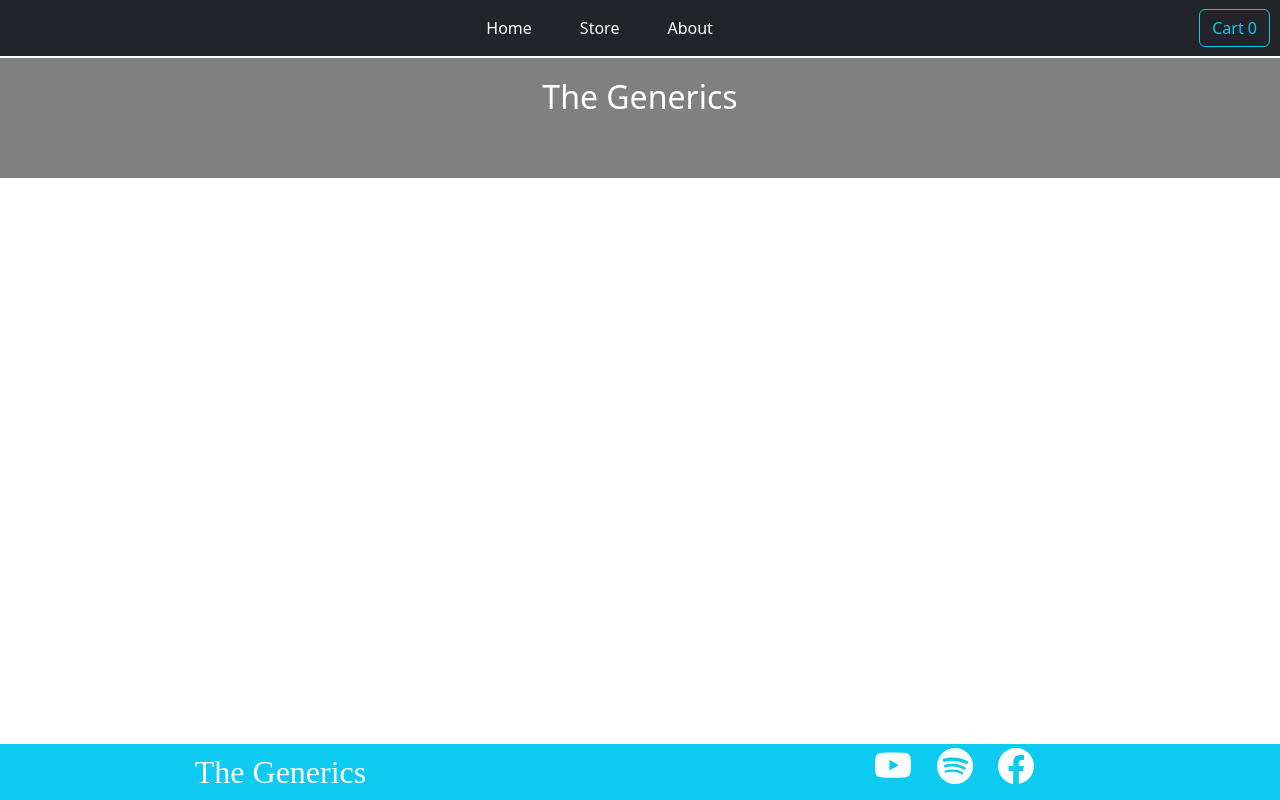
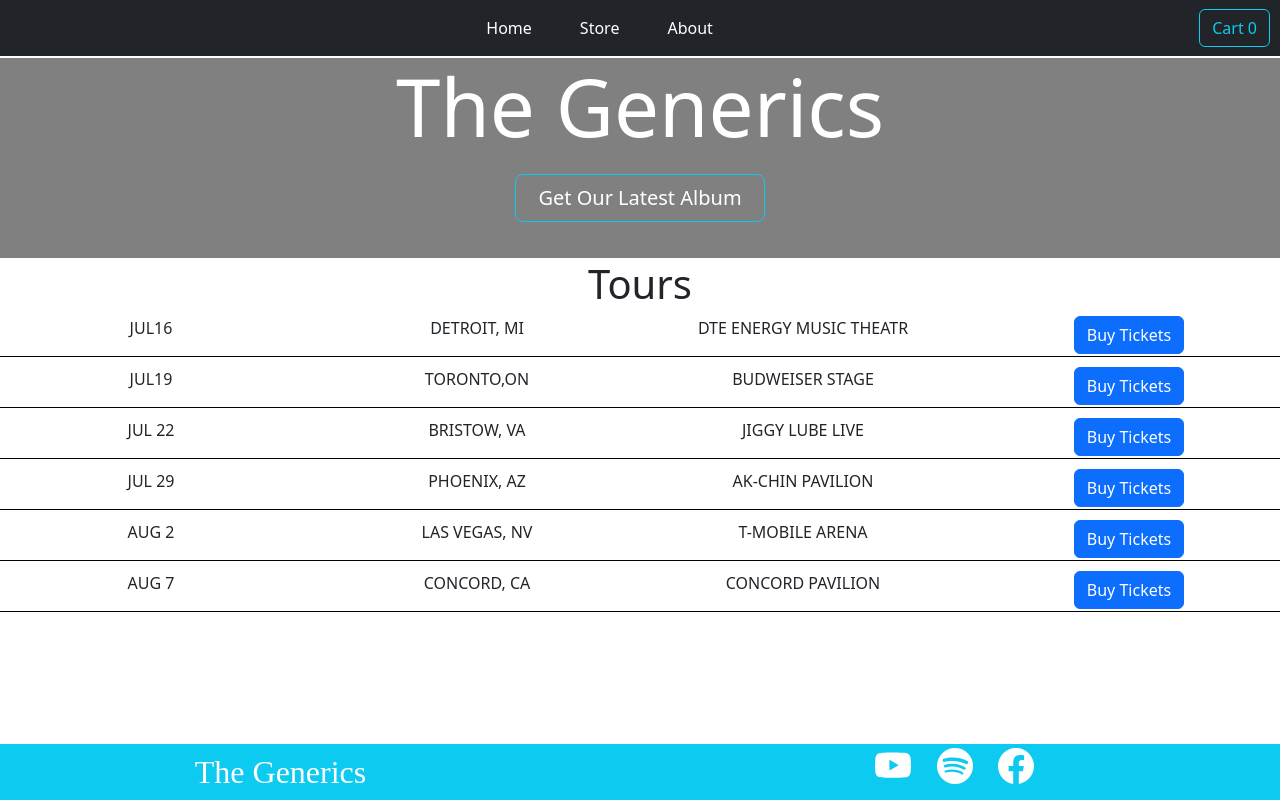
Before and after one commit to Akshay72023/Ecommerce, a React (Create React App) app: page / in a window 1280 px wide. Built offline with nearby package versions, Linux system fonts and the light colour scheme.

Commit message:
Home page is added

```diff
--- a/src/App.js
+++ b/src/App.js
@@ -2,6 +2,7 @@
 import Header from "./Componenets/Mainpage/Header";
 import Products from "./Componenets/Pages/Products";
 import About from "./Componenets/Pages/About";
+import Home from './Componenets/Pages/Home';
 import Footer from "./Componenets/Mainpage/Footer";
 import Cart from "./Componenets/Cart/Cart";
 import CartProvider from './Componenets/store/CartProvider';
@@ -22,6 +23,7 @@
             <Routes>
               <Route path="/products" element={<Products />} />
               <Route path="/about" element={<About />} />
+              <Route path="/" element={<Home />} />
             </Routes>
           </div>
           <Footer />
--- a/src/Componenets/Mainpage/Header.js
+++ b/src/Componenets/Mainpage/Header.js
@@ -12,7 +12,7 @@
           <Navbar.Toggle aria-controls="basic-navbar-nav" />
           <Navbar.Collapse id="basic-navbar-nav">
             <Nav className="mx-auto">
-              <Nav.Link className="mx-3 text-white" href="#home">
+              <Nav.Link className="mx-3 text-white" href="/">
                 Home
               </Nav.Link>
               <Nav.Link className="mx-3 text-white" href="/products">
@@ -32,19 +32,10 @@
           Cart <span>{quantity}</span>
         </Button>{" "}
       </Navbar>
-      <div style={headerStyle}>
-        <h1 style={{ color: 'white', fontSize: '2rem',widht:"100" }}>The Generics</h1>
-      </div>
     </div>
   );
 };
 
-const headerStyle = {
-  backgroundColor: 'gray',
-  padding: '20px 0',
-  textAlign: 'center',
-  marginTop: '2px',
-  height: "120px"
-};
+
 
 export default Header;
--- a/src/Componenets/Pages/About.js
+++ b/src/Componenets/Pages/About.js
@@ -5,13 +5,16 @@
 const About = () => {
     return (
         <Fragment>
+            <div style={headerStyle}>
+            <h1 style={{ position: "absolute", top: '30px', color: 'white', fontSize: '5rem' }}>The Generics</h1>
+            </div>
             <h2 style={{ textAlign: "center", fontWeight: "bold" }}>About</h2>
             <div className="container">
                 <Row style={{ marginTop: "20px", alignItems: "center" }}>
-                    <Col xs={12} md={6} style={{ display: "flex", justifyContent: "center" }}>
+                    <Col sm={12} md={6} style={{ display: "flex", justifyContent: "center" }}>
                         <img src={MusicImage} alt="Music album cover" style={{ width: "60%", height: "auto", borderRadius: "50%", objectFit: "contain",marginLeft:"15rem",marginBottom:"20px"}} />
                     </Col>
-                    <Col xs={12} md={6} style={{ paddingRight: "60px" }}>
+                    <Col sm={12} md={6} style={{ paddingRight: "60px" }}>
                         <p style={{ textAlign: "justify" }}>
                             Lorem ipsum dolor sit amet consectetur adipisicing elit. Eligendi eaque perspiciatis atque assumenda nam obcaecati, veritatis earum debitis hic, excepturi nostrum quis quo nemo nesciunt dignissimos reiciendis illo nulla vitae! Culpa, quis dolorum! Corporis, quisquam. Saepe ullam quam culpa ut vitae, officia debitis necessitatibus beatae quidem magnam itaque facilis aliquid laboriosam, accusamus accusantium molestias alias consequatur ducimus cupiditate voluptates possimus! Sed, quibusdam soluta rerum, dolorem nisi dicta ipsa dolores fugit tenetur quis, exercitationem ratione enim voluptates numquam esse. Qui voluptatibus doloremque nesciunt asperiores modi facilis, delectus harum tenetur accusamus doloribus.
                         </p>
@@ -21,5 +24,16 @@
         </Fragment>
     );
 };
+const headerStyle = {
+    backgroundColor: 'gray',
+    padding: '20px 0',
+    textAlign: 'center',
+    alignItems: "center",
+    justifyContent: "center",
+    marginTop: '2px',
+    height: "200px",
+    position: 'relative',
+    display: "flex",
+  };
 
 export default About;
--- /dev/null
+++ b/src/Componenets/Pages/Home.js
@@ -0,0 +1,73 @@
+import React, { Fragment } from "react";
+import { Button, Row, Col } from "react-bootstrap";
+
+const concert = [
+    {
+        date: 'JUL16',
+        location: 'DETROIT, MI',
+        venue: 'DTE ENERGY MUSIC THEATR',
+    },
+    {
+        date: 'JUL19',
+        location: 'TORONTO,ON',
+        venue: 'BUDWEISER STAGE',
+    },
+    {
+        date: 'JUL 22',
+        location: 'BRISTOW, VA',
+        venue: 'JIGGY LUBE LIVE',
+    },
+    {
+        date: 'JUL 29',
+        location: 'PHOENIX, AZ',
+        venue: 'AK-CHIN PAVILION',
+    },
+    {
+        date: 'AUG 2',
+        location: 'LAS VEGAS, NV',
+        venue: 'T-MOBILE ARENA'
+    },
+    {
+        date: 'AUG 7',
+        location: 'CONCORD, CA',
+        venue: 'CONCORD PAVILION'
+    }
+];
+
+const Home = () => {
+    return (
+        <Fragment>
+            <div style={{ overflowX: "hidden" }}>
+                <div style={headerStyle}>
+                    <h1 style={{ position: "absolute", top: '0', color: 'white', fontSize: '5rem', textAlign: "center", width: "100%" }}>The Generics</h1>
+                    <Button variant="outline-info" size="lg" style={{ marginTop: '6rem', width: '250px', color: "white", backgroundColor: 'transparent' }}>Get Our Latest Album</Button>
+                </div>
+                <h1 style={{ textAlign: "center", marginTop: "2px" }}>Tours</h1>
+                {concert.map((item, index) => (
+                    <Fragment key={index}>
+                        <Row style={{ borderBottom: '1px solid black', marginBottom: '10px' }}>
+                            <Col className="text-center" >{item.date}</Col>
+                            <Col className="text-center">{item.location}</Col>
+                            <Col className="text-center">{item.venue}</Col>
+                            <Col className="text-center">
+                                <Button variant="primary" style={{ marginBottom: "2px" }}>Buy Tickets</Button>
+                            </Col>
+                        </Row>
+                    </Fragment>
+                ))}
+            </div>
+        </Fragment>
+    )
+};
+
+const headerStyle = {
+    backgroundColor: 'gray',
+    padding: '20px 0',
+    textAlign: 'center',
+    alignItems: "center",
+    marginTop: '2px',
+    height: "200px",
+    position: 'relative',
+}
+
+export default Home;
--- a/src/Componenets/Pages/Products.js
+++ b/src/Componenets/Pages/Products.js
@@ -46,6 +46,9 @@
 
   return (
     <Fragment>
+      <div style={headerStyle}>
+      <h1 style={{ position: "absolute", top: '30px', color: 'white', fontSize: '5rem' }}>The Generics</h1>
+      </div>
       <h2 style={{ textAlign: "center" }}>Music</h2>
       <div style={{ overflowX: "hidden" }}>
         <Row>
@@ -86,4 +89,17 @@
   );
 };
 
+const headerStyle = {
+  backgroundColor: 'gray',
+  padding: '20px 0',
+  textAlign: 'center',
+  alignItems: "center",
+  justifyContent: "center",
+  marginTop: '2px',
+  height: "200px",
+  position: 'relative',
+  display: "flex",
+};
+
+
 export default Products;
```
